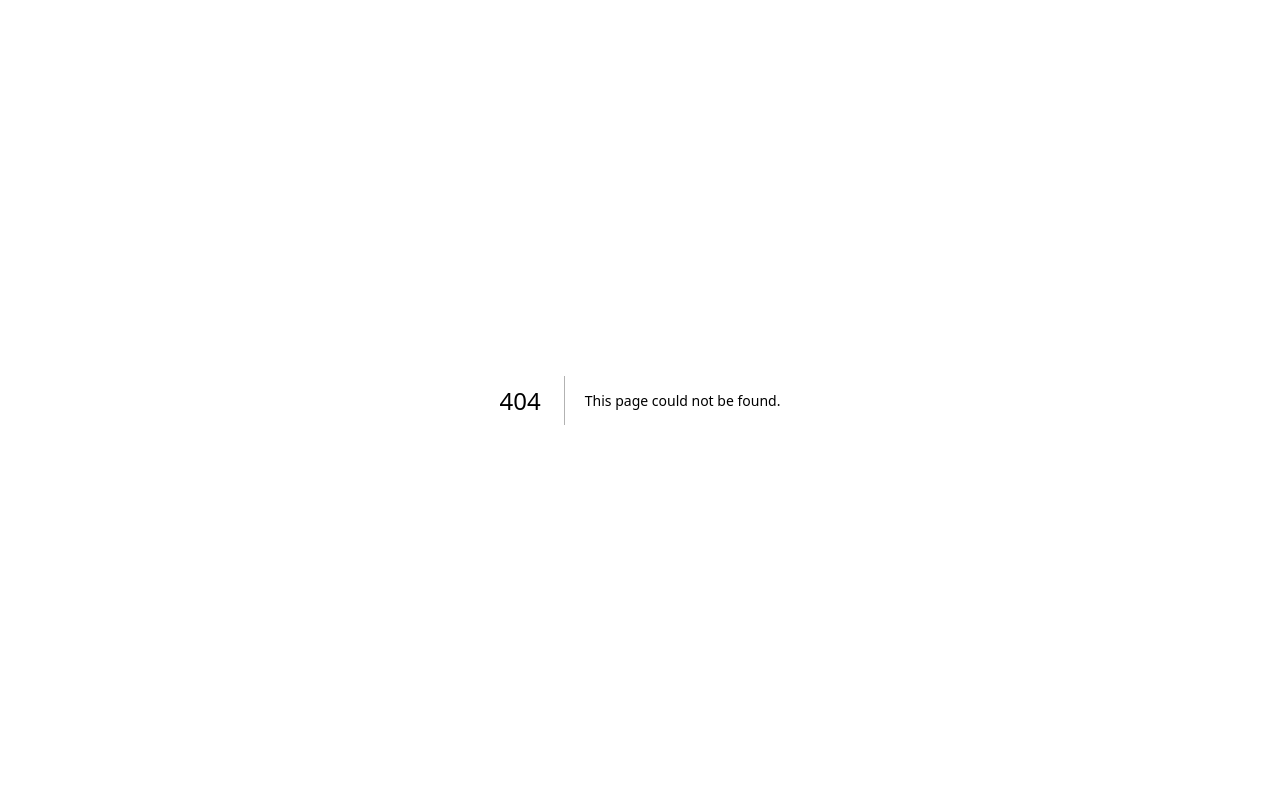
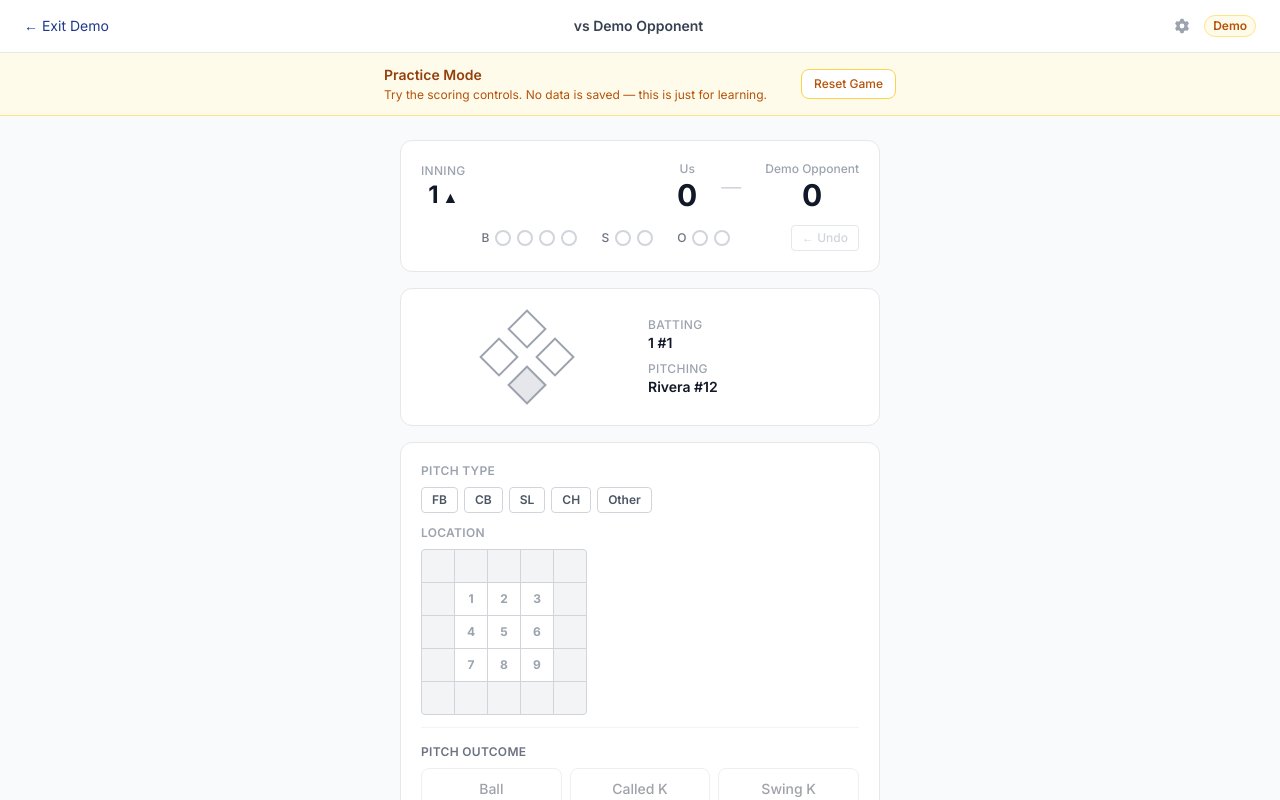
Before and after one commit to chanced58/diamondos, a Next.js app in the folder apps/web/: page /demo/scorekeeper in a window 1280 px wide. Before the commit this address had no page. Shown: the top 800 px of the page. Built offline with nearby package versions, Linux system fonts and the light colour scheme.

Commit message:
feat(scorekeeper): add local demo preview without sign-in

```diff
--- a/apps/web/src/app/(app)/games/demo/page.tsx
+++ b/apps/web/src/app/(app)/games/demo/page.tsx
@@ -4,55 +4,7 @@ import { ScoringBoard } from '../[gameId]/score/ScoringBoard';
 
 export const metadata = { title: 'Practice Scoring — Demo' };
 
-// ── Static demo data ───────────────────────────────────────────────────────
-
-const DEMO_GAME = {
-  id: 'demo-game',
-  opponentName: 'Demo Opponent',
-  locationType: 'home',
-  neutralHomeTeam: null,
-  teamId: 'demo-team',
-};
-
-const DEMO_LINEUP = [
-  { playerId: 'demo-1', battingOrder: 1, startingPosition: 'P',  player: { id: 'demo-1', firstName: 'Alex',   lastName: 'Rivera',   jerseyNumber: 12 } },
-  { playerId: 'demo-2', battingOrder: 2, startingPosition: 'SS', player: { id: 'demo-2', firstName: 'Marcus', lastName: 'Chen',     jerseyNumber: 4  } },
-  { playerId: 'demo-3', battingOrder: 3, startingPosition: 'CF', player: { id: 'demo-3', firstName: 'Jordan', lastName: 'Williams', jerseyNumber: 23 } },
-  { playerId: 'demo-4', battingOrder: 4, startingPosition: '1B', player: { id: 'demo-4', firstName: 'Tyler',  lastName: 'Johnson',  jerseyNumber: 35 } },
-  { playerId: 'demo-5', battingOrder: 5, startingPosition: 'LF', player: { id: 'demo-5', firstName: 'Sam',    lastName: 'Davis',    jerseyNumber: 7  } },
-  { playerId: 'demo-6', battingOrder: 6, startingPosition: 'C',  player: { id: 'demo-6', firstName: 'Chris',  lastName: 'Martinez', jerseyNumber: 18 } },
-  { playerId: 'demo-7', battingOrder: 7, startingPosition: '3B', player: { id: 'demo-7', firstName: 'Devon',  lastName: 'Thompson', jerseyNumber: 9  } },
-  { playerId: 'demo-8', battingOrder: 8, startingPosition: 'RF', player: { id: 'demo-8', firstName: 'Riley',  lastName: 'Garcia',   jerseyNumber: 14 } },
-  { playerId: 'demo-9', battingOrder: 9, startingPosition: '2B', player: { id: 'demo-9', firstName: 'Drew',   lastName: 'Wilson',   jerseyNumber: 21 } },
-];
-
-const DEMO_OPPONENT_LINEUP = [
-  { playerId: 'opp-1', battingOrder: 1, startingPosition: 'CF', player: { id: 'opp-1', firstName: 'Batter',  lastName: '1', jerseyNumber: 1  } },
-  { playerId: 'opp-2', battingOrder: 2, startingPosition: 'SS', player: { id: 'opp-2', firstName: 'Batter',  lastName: '2', jerseyNumber: 2  } },
-  { playerId: 'opp-3', battingOrder: 3, startingPosition: '1B', player: { id: 'opp-3', firstName: 'Batter',  lastName: '3', jerseyNumber: 3  } },
-  { playerId: 'opp-4', battingOrder: 4, startingPosition: '3B', player: { id: 'opp-4', firstName: 'Batter',  lastName: '4', jerseyNumber: 4  } },
-  { playerId: 'opp-5', battingOrder: 5, startingPosition: 'LF', player: { id: 'opp-5', firstName: 'Batter',  lastName: '5', jerseyNumber: 5  } },
-  { playerId: 'opp-6', battingOrder: 6, startingPosition: 'RF', player: { id: 'opp-6', firstName: 'Batter',  lastName: '6', jerseyNumber: 6  } },
-  { playerId: 'opp-7', battingOrder: 7, startingPosition: 'C',  player: { id: 'opp-7', firstName: 'Batter',  lastName: '7', jerseyNumber: 7  } },
-  { playerId: 'opp-8', battingOrder: 8, startingPosition: '2B', player: { id: 'opp-8', firstName: 'Batter',  lastName: '8', jerseyNumber: 8  } },
-  { playerId: 'opp-9', battingOrder: 9, startingPosition: 'P',  player: { id: 'opp-9', firstName: 'Batter',  lastName: '9', jerseyNumber: 9  } },
-];
-
-// A single game_start event seeds the pitcher and inning state
-const DEMO_INITIAL_EVENTS = [
-  {
-    id: 'demo-event-start',
-    game_id: 'demo-game',
-    sequence_number: 1,
-    event_type: 'game_start',
-    inning: 1,
-    is_top_of_inning: true,
-    payload: { homeLineupPitcherId: 'demo-1' },
-    occurred_at: new Date().toISOString(),
-    created_by: 'demo',
-    device_id: 'web',
-  },
-];
+import { DEMO_GAME, DEMO_LINEUP, DEMO_OPPONENT_LINEUP, DEMO_INITIAL_EVENTS } from '@/lib/demo/scorekeeper';
 
 // ── Page ───────────────────────────────────────────────────────────────────
 
--- /dev/null
+++ b/apps/web/src/app/demo/scorekeeper/page.tsx
@@ -0,0 +1,29 @@
+import type { JSX } from 'react';
+import { notFound } from 'next/navigation';
+import { ScoringBoard } from '@/app/(app)/games/[gameId]/score/ScoringBoard';
+import {
+  DEMO_GAME,
+  DEMO_LINEUP,
+  DEMO_OPPONENT_LINEUP,
+  DEMO_INITIAL_EVENTS,
+} from '@/lib/demo/scorekeeper';
+
+export const metadata = { title: 'Scorekeeper UI Preview' };
+
+export default function ScorekeeperPreviewPage(): JSX.Element {
+  if (process.env.NODE_ENV !== 'development') notFound();
+
+  return (
+    <main className="min-h-screen bg-gray-50">
+      <ScoringBoard
+        game={DEMO_GAME}
+        lineup={DEMO_LINEUP}
+        opponentLineup={DEMO_OPPONENT_LINEUP}
+        initialEvents={DEMO_INITIAL_EVENTS}
+        currentUserId="demo"
+        isCoach={true}
+        isDemo={true}
+      />
+    </main>
+  );
+}
--- /dev/null
+++ b/apps/web/src/lib/demo/scorekeeper.ts
@@ -0,0 +1,49 @@
+// Shared sample game for the authenticated practice page and local UI preview.
+
+export const DEMO_GAME = {
+  id: 'demo-game',
+  opponentName: 'Demo Opponent',
+  locationType: 'home',
+  neutralHomeTeam: null,
+  teamId: 'demo-team',
+};
+
+export const DEMO_LINEUP = [
+  { playerId: 'demo-1', battingOrder: 1, startingPosition: 'P',  player: { id: 'demo-1', firstName: 'Alex',   lastName: 'Rivera',   jerseyNumber: 12 } },
+  { playerId: 'demo-2', battingOrder: 2, startingPosition: 'SS', player: { id: 'demo-2', firstName: 'Marcus', lastName: 'Chen',     jerseyNumber: 4  } },
+  { playerId: 'demo-3', battingOrder: 3, startingPosition: 'CF', player: { id: 'demo-3', firstName: 'Jordan', lastName: 'Williams', jerseyNumber: 23 } },
+  { playerId: 'demo-4', battingOrder: 4, startingPosition: '1B', player: { id: 'demo-4', firstName: 'Tyler',  lastName: 'Johnson',  jerseyNumber: 35 } },
+  { playerId: 'demo-5', battingOrder: 5, startingPosition: 'LF', player: { id: 'demo-5', firstName: 'Sam',    lastName: 'Davis',    jerseyNumber: 7  } },
+  { playerId: 'demo-6', battingOrder: 6, startingPosition: 'C',  player: { id: 'demo-6', firstName: 'Chris',  lastName: 'Martinez', jerseyNumber: 18 } },
+  { playerId: 'demo-7', battingOrder: 7, startingPosition: '3B', player: { id: 'demo-7', firstName: 'Devon',  lastName: 'Thompson', jerseyNumber: 9  } },
+  { playerId: 'demo-8', battingOrder: 8, startingPosition: 'RF', player: { id: 'demo-8', firstName: 'Riley',  lastName: 'Garcia',   jerseyNumber: 14 } },
+  { playerId: 'demo-9', battingOrder: 9, startingPosition: '2B', player: { id: 'demo-9', firstName: 'Drew',   lastName: 'Wilson',   jerseyNumber: 21 } },
+];
+
+export const DEMO_OPPONENT_LINEUP = [
+  { playerId: 'opp-1', battingOrder: 1, startingPosition: 'CF', player: { id: 'opp-1', firstName: 'Batter',  lastName: '1', jerseyNumber: 1  } },
+  { playerId: 'opp-2', battingOrder: 2, startingPosition: 'SS', player: { id: 'opp-2', firstName: 'Batter',  lastName: '2', jerseyNumber: 2  } },
+  { playerId: 'opp-3', battingOrder: 3, startingPosition: '1B', player: { id: 'opp-3', firstName: 'Batter',  lastName: '3', jerseyNumber: 3  } },
+  { playerId: 'opp-4', battingOrder: 4, startingPosition: '3B', player: { id: 'opp-4', firstName: 'Batter',  lastName: '4', jerseyNumber: 4  } },
+  { playerId: 'opp-5', battingOrder: 5, startingPosition: 'LF', player: { id: 'opp-5', firstName: 'Batter',  lastName: '5', jerseyNumber: 5  } },
+  { playerId: 'opp-6', battingOrder: 6, startingPosition: 'RF', player: { id: 'opp-6', firstName: 'Batter',  lastName: '6', jerseyNumber: 6  } },
+  { playerId: 'opp-7', battingOrder: 7, startingPosition: 'C',  player: { id: 'opp-7', firstName: 'Batter',  lastName: '7', jerseyNumber: 7  } },
+  { playerId: 'opp-8', battingOrder: 8, startingPosition: '2B', player: { id: 'opp-8', firstName: 'Batter',  lastName: '8', jerseyNumber: 8  } },
+  { playerId: 'opp-9', battingOrder: 9, startingPosition: 'P',  player: { id: 'opp-9', firstName: 'Batter',  lastName: '9', jerseyNumber: 9  } },
+];
+
+// A single game_start event seeds the pitcher and inning state
+export const DEMO_INITIAL_EVENTS = [
+  {
+    id: 'demo-event-start',
+    game_id: 'demo-game',
+    sequence_number: 1,
+    event_type: 'game_start',
+    inning: 1,
+    is_top_of_inning: true,
+    payload: { homeLineupPitcherId: 'demo-1' },
+    occurred_at: new Date().toISOString(),
+    created_by: 'demo',
+    device_id: 'web',
+  },
+];
--- a/apps/web/src/middleware.ts
+++ b/apps/web/src/middleware.ts
@@ -7,6 +7,11 @@ import { NextResponse, type NextRequest } from 'next/server';
  * always receive a valid session.
  */
 export async function middleware(request: NextRequest) {
+  // The local scorekeeper preview uses sample data and never needs a session.
+  if (process.env.NODE_ENV === 'development' && request.nextUrl.pathname === '/demo/scorekeeper') {
+    return NextResponse.next({ request });
+  }
+
   let supabaseResponse = NextResponse.next({ request });
 
   const supabase = createServerClient(
```
